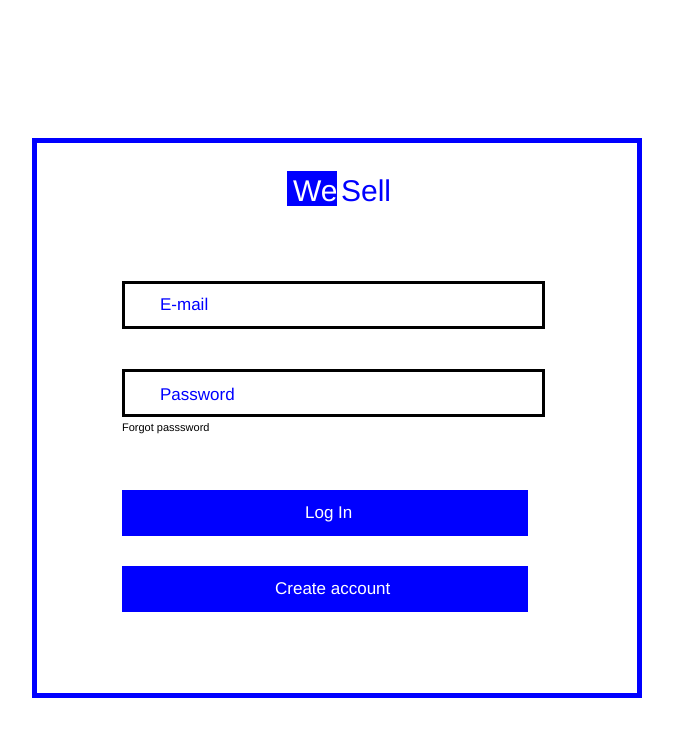
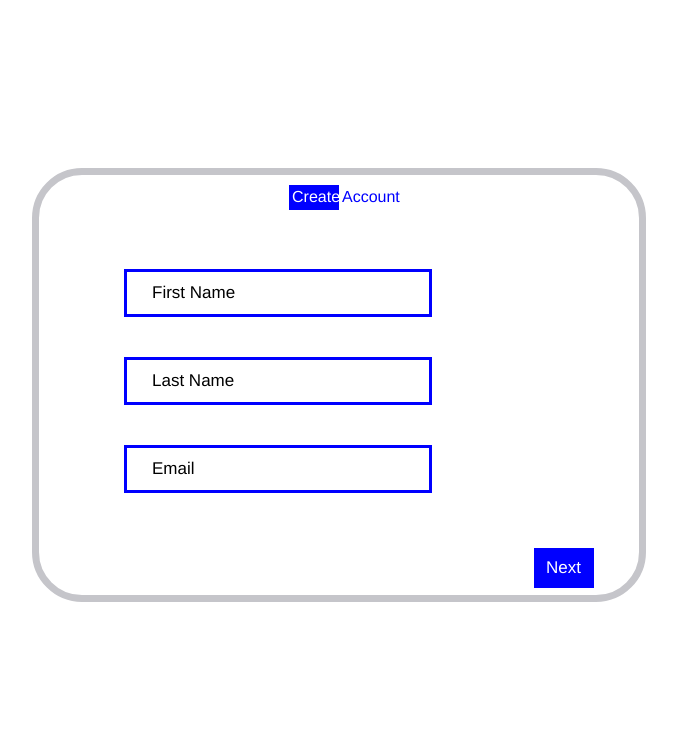
Before and after one commit to Kironde-Caleb/Login, a React (Vite) app in the folder frontend/: page / in a window 1280 px wide. Shown: the top 736 px of the page, without its empty margins (506-1183 px from the left). Built offline with nearby package versions, Linux system fonts and the light colour scheme.

Commit message:
added registration page one

```diff
--- a/frontend/src/App.jsx
+++ b/frontend/src/App.jsx
@@ -1,5 +1,5 @@
-import LoginNew from "./loginNew";
+import RegisterPage1 from "./RegisterPage1";
 
 export default function App() {
-  return <LoginNew />;
+  return <RegisterPage1 />;
 }
--- /dev/null
+++ b/frontend/src/RegisterPage1.jsx
@@ -0,0 +1,20 @@
+function RegisterPage1() {
+  return (
+    <>
+      <div className="containerNew2">
+        <div className="registerContainer">
+          <div className="Create">
+            <div className="Create2"> <p className="createAcc">Create</p></div>
+            <div className="Create3"> <p className="AccountCre">Account</p></div>
+          </div>
+          <input type="text" className="firstName" placeholder="First Name" />
+          <input type="text" className="lastName" placeholder="Last Name" />
+          <input type="text" className="emailNew" placeholder="Email" />
+          <div className="nextButton"><p className="nextText">Next</p></div>
+        </div>
+      </div>
+    </>
+  );
+}
+
+export default RegisterPage1;
--- a/frontend/src/index.css
+++ b/frontend/src/index.css
@@ -169,3 +169,164 @@
   color: black;
   text-decoration: none;
 }
+
+.registerContainer {
+  width: 600px;
+  height: 420px;
+  margin-top: 160px;
+  border: solid, 7px, rgb(197, 197, 202);
+  margin-left: 530px;
+  background-color: white;
+  border-radius: 50px;
+}
+
+.containerNew2 {
+  width: 100%;
+  height: 100vh;
+  background-color: white;
+  display: flex;
+}
+
+.firstName {
+  width: 290px;
+  height: 40px;
+  margin-top: 34px;
+  margin-left: 85px;
+  border:
+    solid,
+    3px blue;
+}
+
+.lastName {
+  width: 290px;
+  height: 40px;
+  margin-top: 40px;
+  margin-left: 85px;
+  border:
+    solid,
+    3px blue;
+}
+
+.emailNew {
+  width: 290px;
+  height: 40px;
+  margin-top: 40px;
+  margin-left: 85px;
+  border:
+    solid,
+    3px blue;
+}
+
+.firstName,
+.lastName,
+.emailNew:focus {
+  outline: none;
+}
+
+.emailNew::placeholder {
+  padding-left: 15px;
+  color: black;
+  font-size: 17px;
+  font-family: "Franklin Gothic Medium", "Arial Narrow", Arial, sans-serif;
+}
+
+.emailNew[type="text"] {
+  padding-left: 10px;
+  color: black(23, 23, 216);
+  font-size: 17px;
+  font-family: "Franklin Gothic Medium", "Arial Narrow", Arial, sans-serif;
+}
+
+.firstName::placeholder {
+  padding-left: 15px;
+  color: black;
+  font-size: 17px;
+  font-family: "Franklin Gothic Medium", "Arial Narrow", Arial, sans-serif;
+}
+
+.firstName[type="text"] {
+  padding-left: 10px;
+  color: black(23, 23, 216);
+  font-size: 17px;
+  font-family: "Franklin Gothic Medium", "Arial Narrow", Arial, sans-serif;
+}
+
+.lastName::placeholder {
+  padding-left: 15px;
+  color: black;
+  font-size: 17px;
+  font-family: "Franklin Gothic Medium", "Arial Narrow", Arial, sans-serif;
+}
+
+.lastName[type="text"] {
+  padding-left: 10px;
+  color: black(23, 23, 216);
+  font-size: 17px;
+  font-family: "Franklin Gothic Medium", "Arial Narrow", Arial, sans-serif;
+}
+
+.nextButton {
+  width: 60px;
+  height: 40px;
+  margin-top: 55px;
+  background-color: blue;
+  display: block;
+  margin-left: 495px;
+  display: block;
+}
+
+.nextButton:hover {
+  background-color: rgb(23, 23, 216);
+  cursor: pointer;
+}
+
+.nextText {
+  color: white;
+  font-size: 17px;
+  font-family: "Franklin Gothic Medium", "Arial Narrow", Arial, sans-serif;
+  padding-top: 10px;
+  margin-left: 12px;
+}
+
+.Create {
+  margin-top: 10px;
+  margin-left: 250px;
+  height: 50px;
+  width: 100px;
+  display: flex;
+}
+
+.Create2 {
+  background-color: blue;
+  height: 25px;
+  width: 50px;
+}
+
+.Create3 {
+  height: 50px;
+  width: 50px;
+}
+
+.createAcc {
+  font-size: 16px;
+  margin-top: 3px;
+  font-family: "Franklin Gothic Medium", "Arial Narrow", Arial, sans-serif;
+  color: white;
+  margin-left: 3px;
+}
+
+.createAcc:hover {
+  cursor: default;
+}
+
+.AccountCre {
+  font-size: 16px;
+  margin-top: 3px;
+  font-family: "Franklin Gothic Medium", "Arial Narrow", Arial, sans-serif;
+  color: blue;
+  margin-left: 3px;
+}
+
+.AccountCre:hover {
+  cursor: default;
+}
--- a/frontend/src/loginNew.jsx
+++ b/frontend/src/loginNew.jsx
@@ -2,7 +2,7 @@ function LoginNew() {
   return (
     <>
       <div className="containerNew">
-        <div className="loginContainer">
+        <div className="containerNew">
           <div className="WeSell">
             <div className="WeSell2"> <p className="we">We</p></div>
             <div className="WeSell3"> <p className="sell">Sell</p></div>
```
